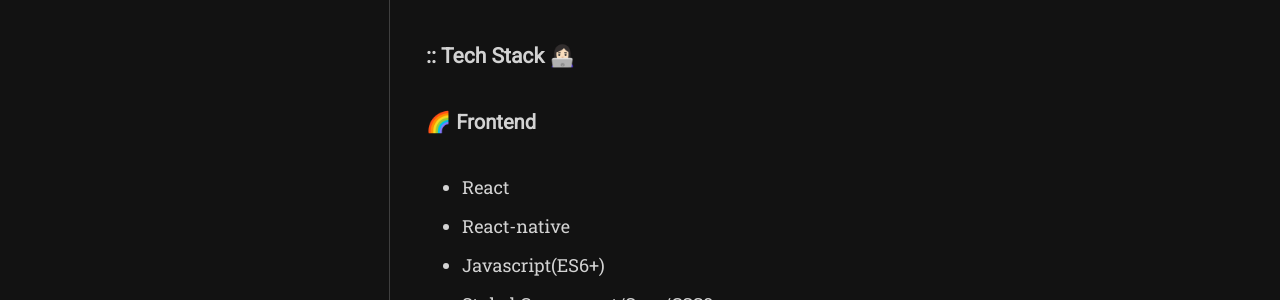
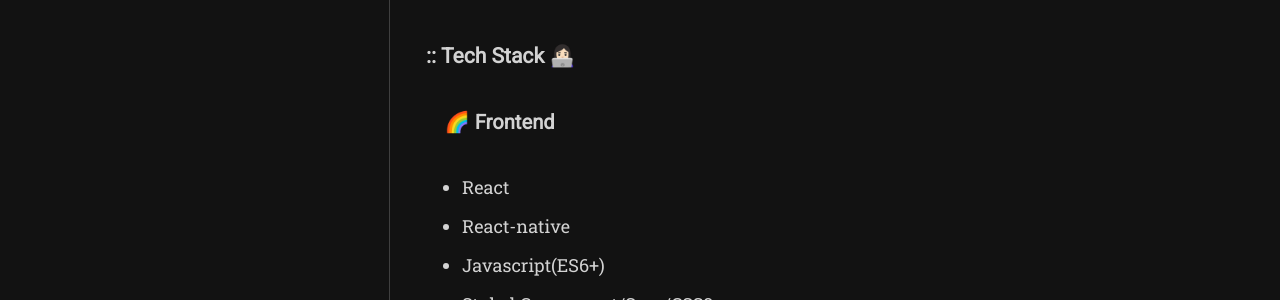
Before and after one commit to yurim45/yurim45.github.io, a Jekyll site: the page built from about.md, in a window 1280 px wide. Shown: the part 1293-1593 px from the top of the page. Built offline with Jekyll 4.4.1, drawn with Linux system fonts in a browser that asks for light colours; nearby versions of some CDN libraries; some web fonts are replaced.

```diff
--- a/about.md
+++ b/about.md
@@ -29,7 +29,7 @@ permalink: /about/
 
 ### :: Tech Stack 👩🏻‍💻
 
-####  🌈 Frontend
+####  ㅤ🌈 Frontend
 
 - React
 - React-native
```
